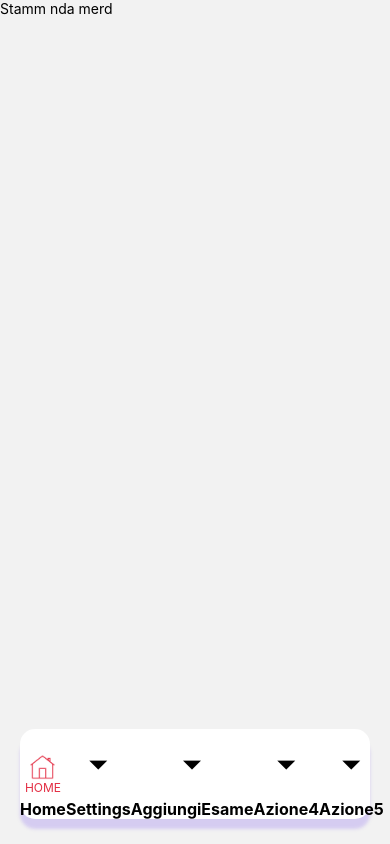
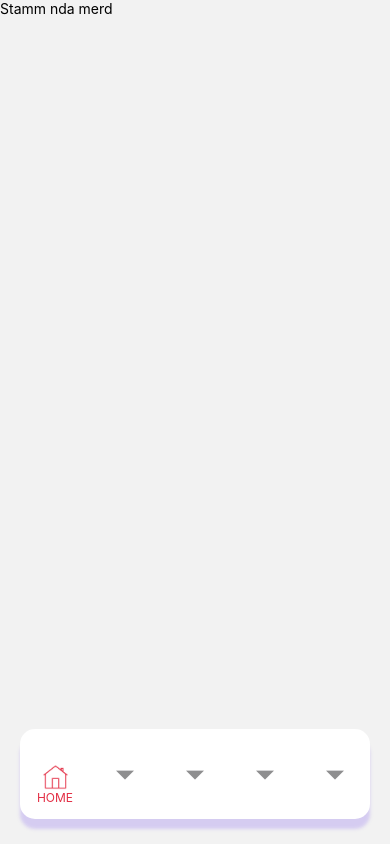
Before and after one commit to Dacu02/Gestore_Esami, a React Native app: screen / in a window 390 px wide. Built offline with nearby package versions, Linux system fonts and the light colour scheme.

Commit message:
nome rimosso dalla bottombar

```diff
--- a/components/Tabs.tsx
+++ b/components/Tabs.tsx
@@ -31,19 +31,14 @@ const Tabs = () => {
           height:90,
           ...styles.shadow
         },
-        tabBarActiveTintColor: 'your_color_here', // Imposta il colore dell'icona e dell'etichetta dell'elemento selezionato
-        tabBarInactiveTintColor: 'your_color_here', // Imposta il colore dell'icona e dell'etichetta degli elementi non selezionati
         tabBarLabelStyle: {
-          fontSize: 16, // Imposta la dimensione del testo dell'etichetta
-          fontWeight: 'bold', // Imposta lo stile del testo dell'etichetta (opzionale)
-        },
-        tabBarIconStyle: {
-          // Stile per le icone della barra di navigazione (opzionale)
-        },
+            display: 'none',
+          },
       }}
        >
       <Tab.Screen name="Home" component={Home}
       options={{
+        headerShown:false,
         tabBarIcon: ({focused}) => (
             <View style={{alignItems:'center', justifyContent:'center',top:10}}>
                 <Image
```
